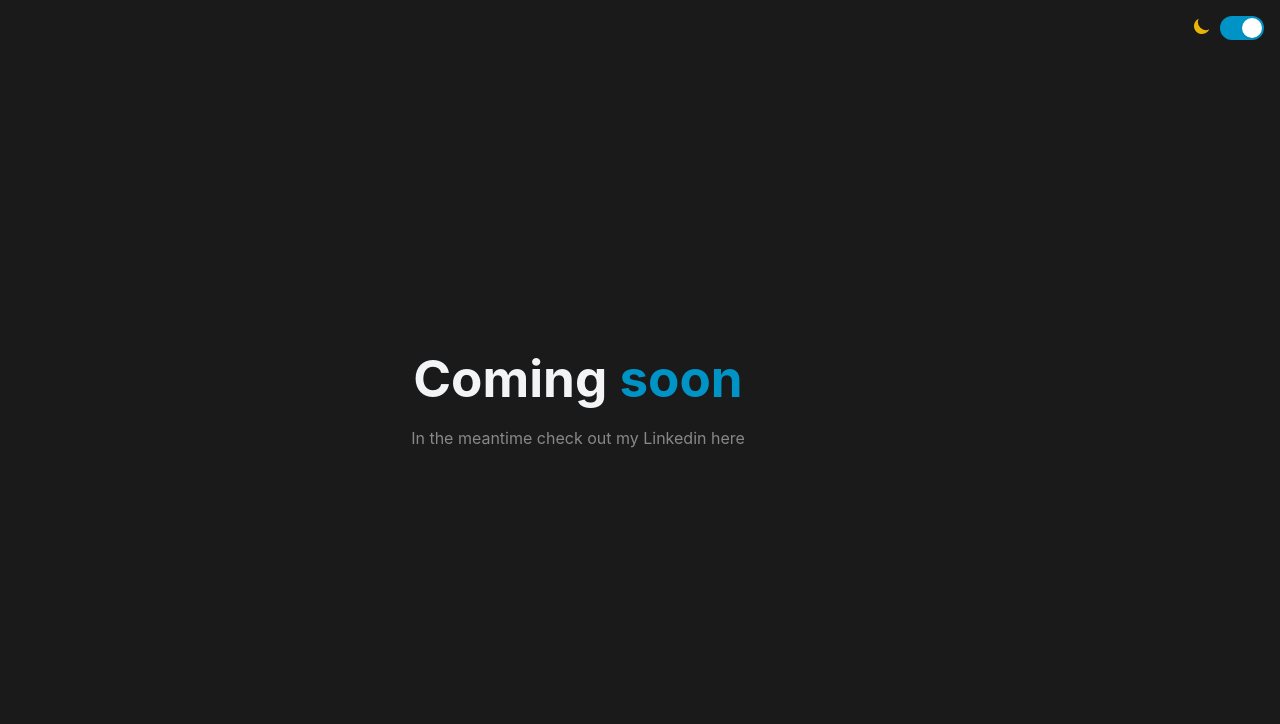
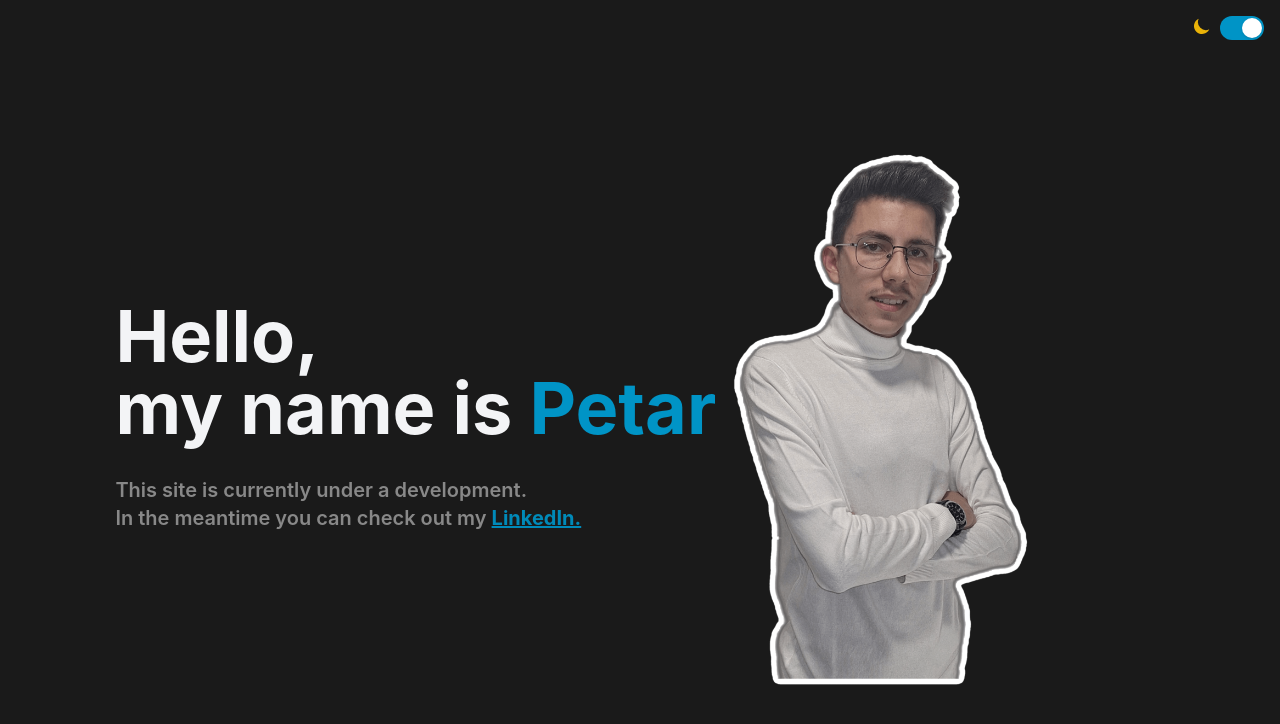
Before and after one commit to PetarK37/portfolio, a React (Vite) app: page / in a window 1280 px wide. Shown: the top 724 px of the page. Built offline with nearby package versions, Linux system fonts and the light colour scheme.

Commit message:
feat: Added inintal Hero section

```diff
--- a/src/App.tsx
+++ b/src/App.tsx
@@ -1,5 +1,6 @@
-import DesktopNavbar from "./components/layout/DesktopNavbar"
-import MobileNavbar from "./components/layout/MobileNavbar"
+import DesktopNavbar from "./components/layout/DesktopNavbar";
+import MobileNavbar from "./components/layout/MobileNavbar";
+import MainSection from "./pages/MainSection";
 
 function App() {
   return (
@@ -10,18 +11,7 @@ function App() {
       </div>
 
       {/* Main Content */}
-      <div className="lg:ml-auto flex align-middle justify-center flex-col">
-        <h1>
-          Coming <span className="soon">soon</span>
-        </h1>
-        <a
-          href="https://www.linkedin.com/in/petar-komordzic/"
-          className="read-the-docs"
-        >
-          In the meantime check out my Linkedin here
-        </a>
-      </div>
-
+      <MainSection />
       {/* Desktop Navbar */}
       <div className="hidden lg:block ml-auto">
         <DesktopNavbar />
--- a/src/styles/index.css
+++ b/src/assets/styles/index.css
@@ -19,6 +19,7 @@
   --color-secondary: #005e7cff;
   --color-background: #ffffff;
   --color-text: #040f16ff;
+  --color-text-secondary: #888;
 
   color-scheme: light dark;
   font-family: Inter, system-ui, Avenir, Helvetica, Arial, sans-serif;
@@ -51,26 +52,8 @@ body {
 
 }
 
-h1 {
-  font-size: 3.2em;
-  line-height: 1.1;
-  font-weight: 700;
-  margin-bottom: 20px;
-}
 
 #root {
   height: 100%;
   width: 100%;
 }
-
-.card {
-  padding: 2em;
-}
-
-.read-the-docs {
-  color: #888;
-}
-
-.soon {
-  color: var(--color-primary);
-}
--- /dev/null
+++ b/src/components/layout/HeroSection.tsx
@@ -0,0 +1,45 @@
+import PetarImage from "../../assets/images/PetarK.png";
+
+function HeroSection() {
+    return (
+        <div className="flex items-center gap-4 justify-center lg:px-16 px-8 max-h-full lg:max-h-[800px] max-w-[1200px]">
+            <div className="flex-col flex items-center  w-auto gap-2">
+                <div className="pb-6">
+                    <h1 className="h-fit text-left text-7xl font-bold">
+                        Hello, <br className="hidden lg:block" /> my name is{" "}
+                        <span className="text-primary">Petar</span>
+                    </h1>
+                </div>
+                <p className="text-left text-xl w-full font-semibold text-text_secondary">
+                    This site is currently under a development.{" "}
+                    <br className="hidden lg:block" /> In the meantime you can check out
+                    my{" "}
+                    <a
+                        href="https://www.linkedin.com/in/petar-komordzic/"
+                        className="font-bold underline text-secondary"
+                    >
+                        LinkedIn.
+                    </a>{" "}
+                </p>
+                <div className="w-[80%] block lg:hidden">
+                    <img
+                        src={PetarImage}
+                        alt="Professional portrait of Petar K"
+                        aria-hidden="true"
+                        className="w-full h-auto object-contain"
+                    />
+                </div>
+            </div>
+            <div className="w-[30%] hidden lg:block">
+                <img
+                    src={PetarImage}
+                    alt="Professional portrait of Petar K"
+                    aria-hidden="true"
+                    className="w-full h-auto object-contain"
+                />
+            </div>
+        </div>
+    );
+}
+
+export default HeroSection;
--- a/src/main.tsx
+++ b/src/main.tsx
@@ -1,7 +1,7 @@
 import { StrictMode } from "react";
 import { createRoot } from "react-dom/client";
-import {ThemeProvider} from "./context/ThemeContext.tsx"
-import "./styles/index.css";
+import { ThemeProvider } from "./context/ThemeContext.tsx"
+import "./assets/styles/index.css";
 import App from "./App.tsx";
 
 createRoot(document.getElementById("root")!).render(
--- /dev/null
+++ b/src/pages/MainSection.tsx
@@ -0,0 +1,11 @@
+import HeroSection from "../components/layout/HeroSection"
+
+function MainSection() {
+    return (
+        <div className="flex align-middle justify-center h-auto w-full pt-8">
+            <HeroSection />
+        </div>
+    )
+}
+
+export default MainSection
--- a/tailwind.config.js
+++ b/tailwind.config.js
@@ -11,6 +11,7 @@ export default {
         secondary: 'var(--color-secondary)',
         background: 'var(--color-background)',
         text: 'var(--color-text)',
+        text_secondary: 'var(--color-text-secondary)'
       },
       transitionProperty: {
         bg: 'background-color'
--- a/vite.config.ts
+++ b/vite.config.ts
@@ -4,5 +4,6 @@ import react from '@vitejs/plugin-react'
 // https://vite.dev/config/
 export default defineConfig({
   plugins: [react()],
-  base: '/'
+  base: '/',
+  assetsInclude: ['**/*.png', '**/*.PNG'],
 })
```
Also changed, not shown: src/assets/images/PetarK.png (added).
